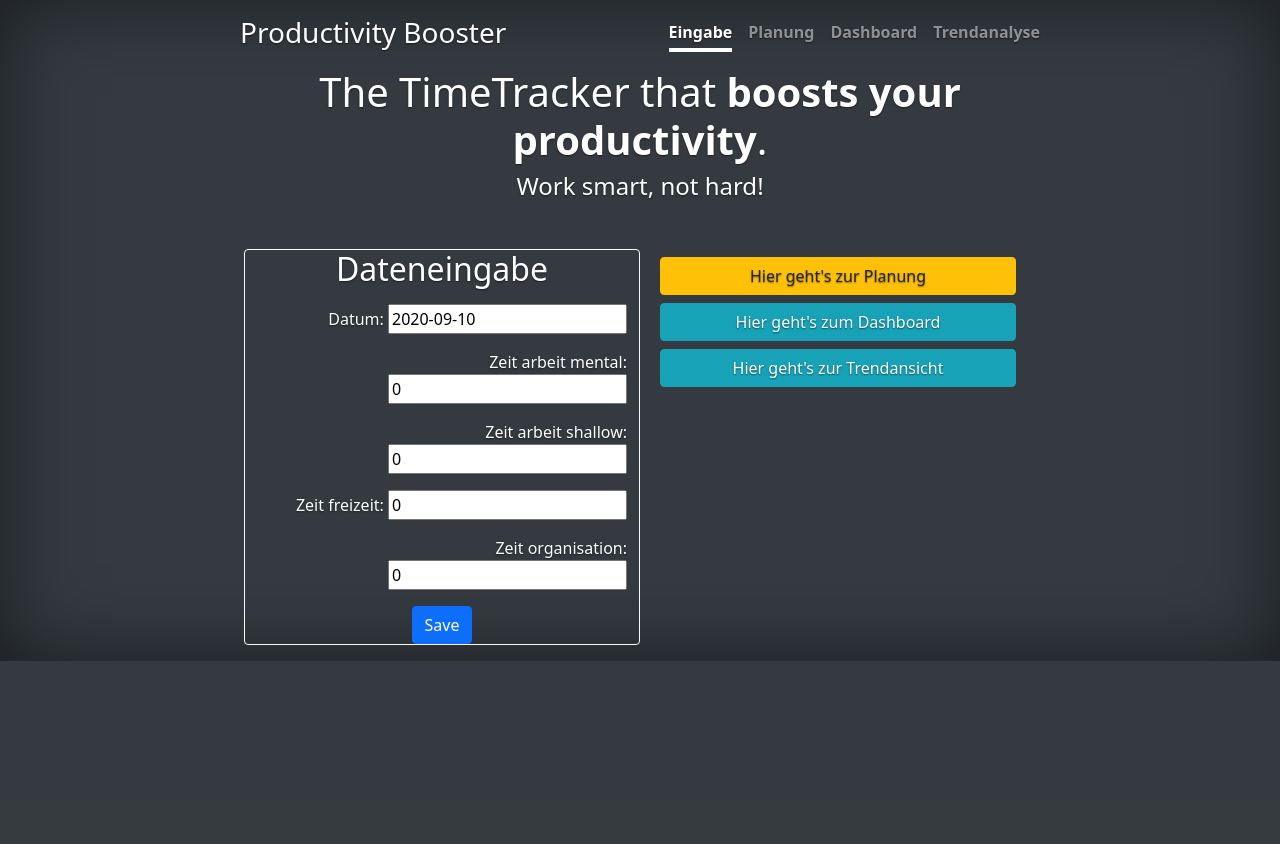
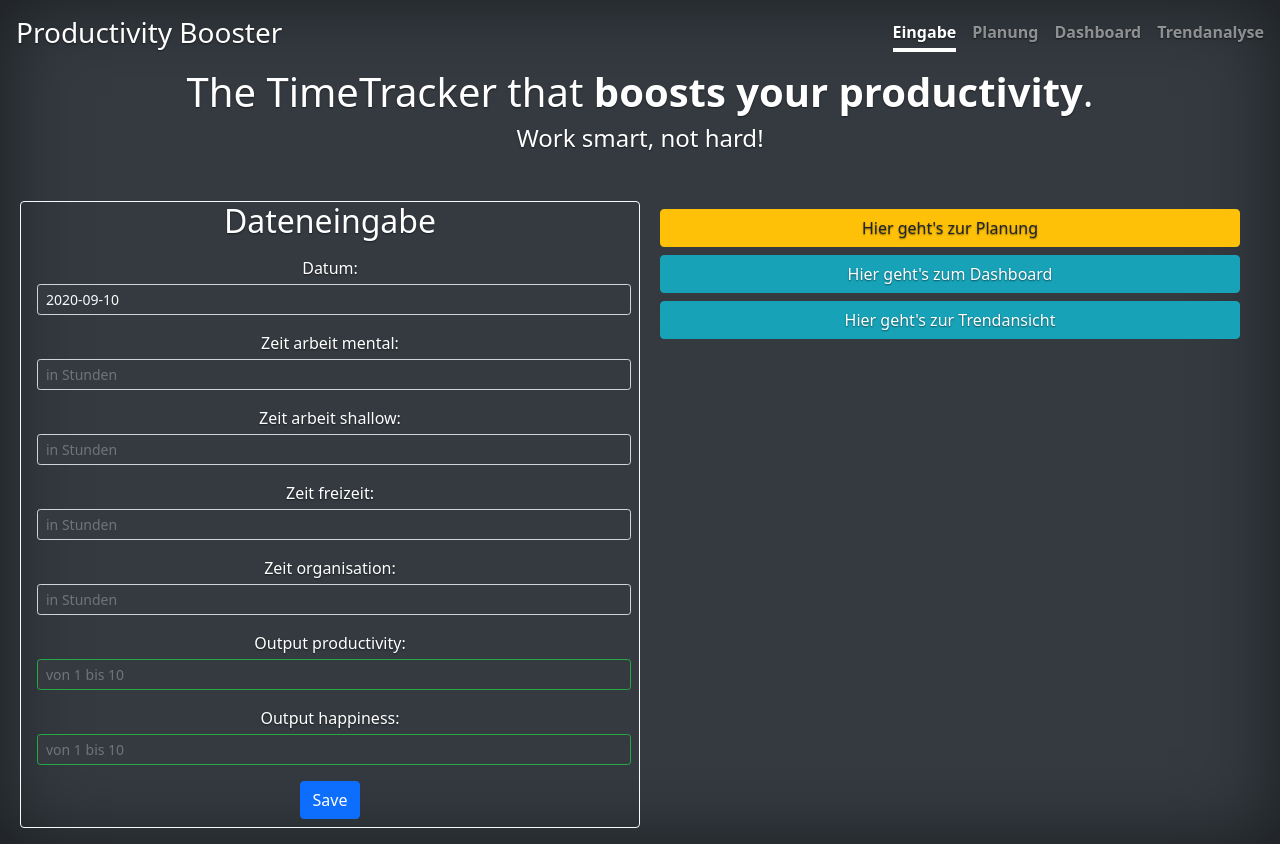
Before and after one commit to AlexKnowsIt/time_tracker, a Django app: page / in a window 1280 px wide. Before the commit the page ends 661 px from the top, so only its background shows below. Run offline with Django 3.2, Linux system fonts and the light colour scheme; some libraries are stand-ins or nearby versions.

Commit message:
enhanced model outcome

```diff
--- a/input_lerntag/forms.py
+++ b/input_lerntag/forms.py
@@ -2,6 +2,16 @@ from django import forms
 from .models import Lerntag
 
 class LerntagForm (forms.ModelForm):
+    def __init__(self, *args, **kwargs):
+        super().__init__(*args, **kwargs)
+        self.fields['datum'].widget.attrs.update({'class': 'form-control form-control-sm m-1 bg-dark text-light'})
+        self.fields['zeit_arbeit_mental'].widget.attrs.update({'class': 'form-control form-control-sm m-1 bg-dark bg-dark text-light', 'placeholder': 'in Stunden'})
+        self.fields['zeit_arbeit_shallow'].widget.attrs.update({'class': 'form-control form-control-sm m-1 bg-dark text-light', 'placeholder': 'in Stunden'})
+        self.fields['zeit_freizeit'].widget.attrs.update({'class': 'form-control form-control-sm m-1 bg-dark text-light', 'placeholder': 'in Stunden'})
+        self.fields['zeit_organisation'].widget.attrs.update({'class': 'form-control form-control-sm m-1 bg-dark text-light', 'placeholder': 'in Stunden'})
+        self.fields['output_productivity'].widget.attrs.update({'class': 'form-control form-control-sm m-1 border-success bg-dark text-light', 'placeholder': 'von 1 bis 10', 'max': 10})
+        self.fields['output_happiness'].widget.attrs.update({'class': 'form-control form-control-sm m-1 bg-dark border-success text-light', 'placeholder': 'von 1 bis 10', 'max': 10})
+
     class Meta:
         model = Lerntag
         fields = [
@@ -9,5 +19,7 @@ class LerntagForm (forms.ModelForm):
             'zeit_arbeit_mental',
             'zeit_arbeit_shallow',
             'zeit_freizeit',
-            'zeit_organisation'
+            'zeit_organisation',
+            'output_productivity',
+            'output_happiness'
         ]
--- a/input_lerntag/models.py
+++ b/input_lerntag/models.py
@@ -1,11 +1,15 @@
 from django.db import models
 from datetime import date
 from django.utils.timezone import now
+from django.contrib.auth.models import User
 # Create your models here.
 
 class Lerntag (models.Model):
     datum = models.DateField(default=now)
-    zeit_arbeit_mental = models.DecimalField(decimal_places=1, max_digits=3, default=0)
-    zeit_arbeit_shallow = models.DecimalField(decimal_places=1, max_digits=3, default=0)
-    zeit_freizeit = models.DecimalField(decimal_places=1, max_digits=3, default=0)
-    zeit_organisation = models.DecimalField(decimal_places=1, max_digits=3, default=0)
+    zeit_arbeit_mental = models.DecimalField(decimal_places=1, max_digits=3, null=False, blank=False)
+    zeit_arbeit_shallow = models.DecimalField(decimal_places=1, max_digits=3, null=False, blank=False)
+    zeit_freizeit = models.DecimalField(decimal_places=1, max_digits=3, null=False, blank=False)
+    zeit_organisation = models.DecimalField(decimal_places=1, max_digits=3, null=False, blank=False)
+    output_productivity = models.PositiveIntegerField(null=True, blank=False)
+    output_happiness = models.PositiveIntegerField(null=True, blank=False)
+    student = models.ForeignKey(User, on_delete=models.CASCADE, blank=True)
--- a/static/css/main.css
+++ b/static/css/main.css
@@ -22,7 +22,7 @@ body {
 }
 
 .cover-container {
-  max-width: 52em;
+  max-width: 55 em;
 }
 
 
@@ -51,3 +51,7 @@ body {
   color: #fff;
   border-bottom-color: #fff;
 }
+
+.kleiner-feld-abstand {
+  margin-bottom: 1em;
+}
--- a/templates/input.html
+++ b/templates/input.html
@@ -26,14 +26,13 @@
     </div>
 
 <div class="row mt-5">
-    <div class="col-md-6 text-center border border-light rounded">
+    <div class="col-md-6 border border-light rounded">
         <h2>Dateneingabe</h2>
-        <div class="text-right">
+        <div>
             <form method="POST"> {% csrf_token %}
                 <p> {{ form.as_p }} </p>
-
         </div>
-        <input type="submit" value="Save" class="btn btn-primary justify-content-center">
+        <input type="submit" value="Save" class="btn btn-primary justify-content-center mb-2">
             </form>
 
     </div>
```
Also changed, not shown: input_lerntag/migrations/0004_auto_20200911_0025.py (added), input_lerntag/migrations/0005_auto_20200911_0028.py (added).
